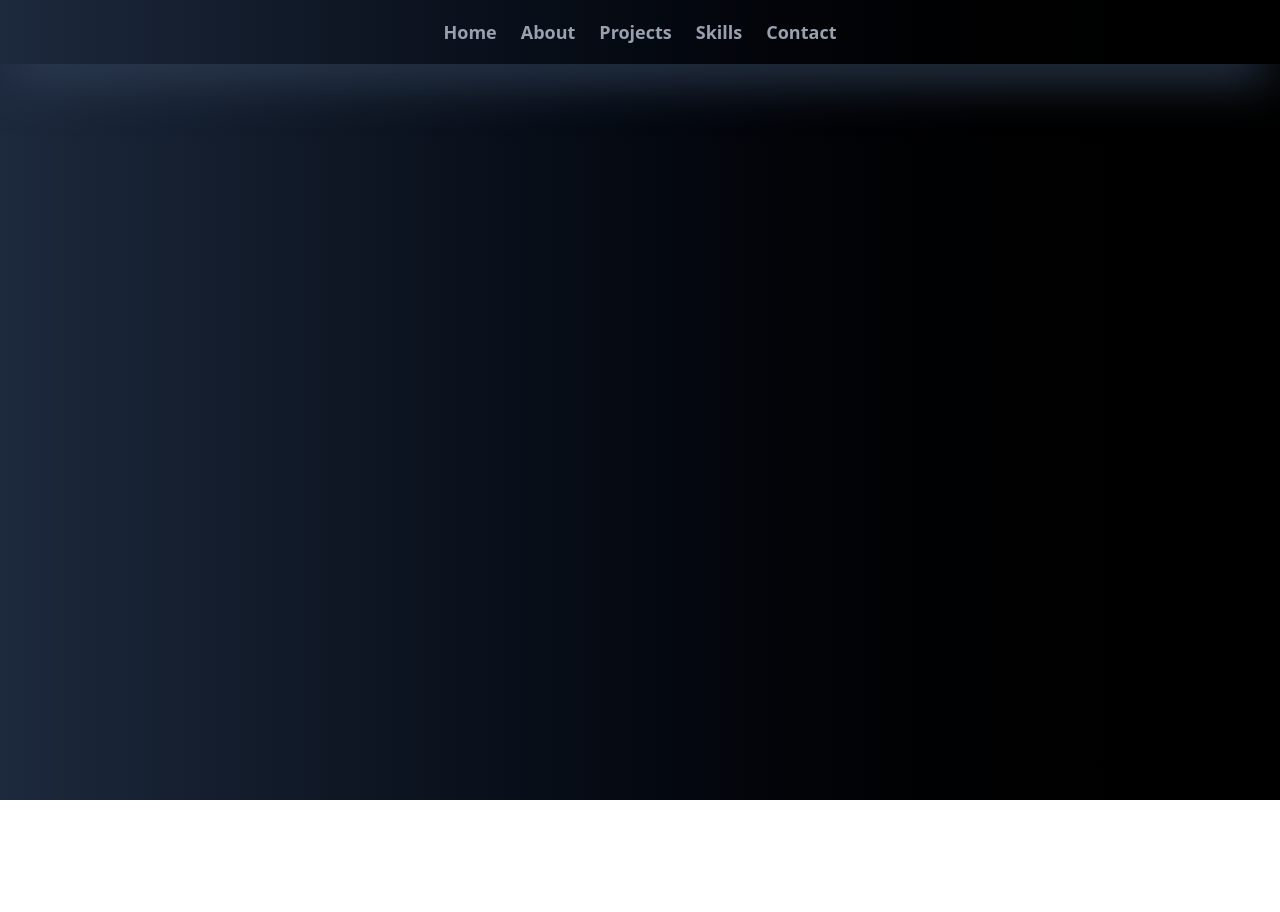
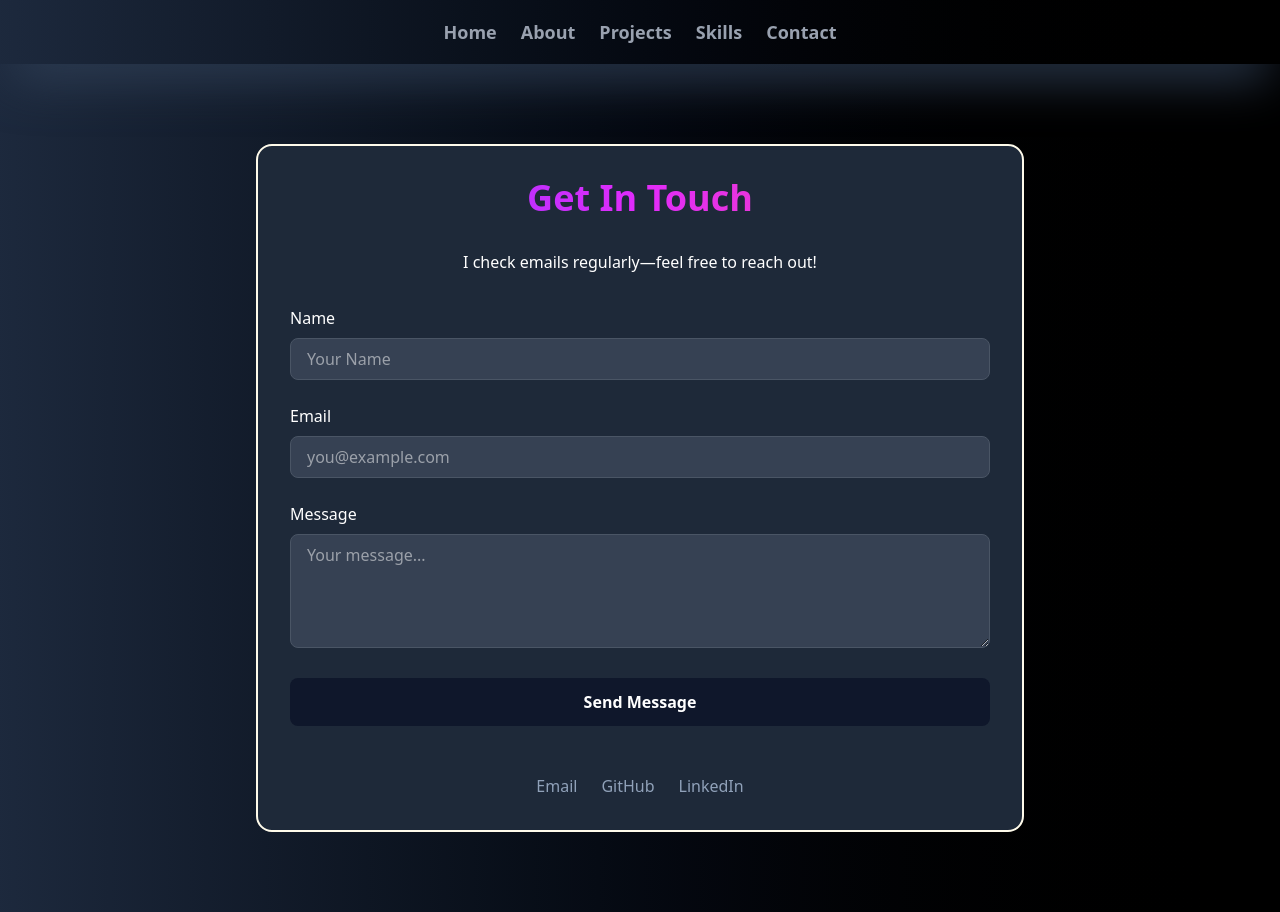
Before and after one commit to itsishant/Ishant-Portfolio-, a React (Vite) app: page /contactMe in a window 1280 px wide. Before the commit the page ends 800 px from the top, so only its background shows below. Built offline with nearby package versions, Linux system fonts and the light colour scheme.

Commit message:
add contact

```diff
--- a/src/App.jsx
+++ b/src/App.jsx
@@ -4,6 +4,7 @@
 import { Home } from "./Components/Home";
 import { About } from "./Components/About";
 import { Skills } from "./Components/Skills";
+import { Contact } from "./Components/Contact";
 
 export const App = () => {
   return (
@@ -15,6 +16,7 @@
             <Route path="/" element={<Home />} />
             <Route path="/aboutMe" element={<About />} />
             <Route path="/my-skills" element={<Skills />} />
+            <Route path="/contactMe" element={<Contact />} />
           </Routes>
         </div>
       </Router>
--- /dev/null
+++ b/src/Components/Contact.jsx
@@ -0,0 +1,84 @@
+export const Contact = () => {
+    return (
+      <section id="contact" className=" py-20 px-4">
+        <div className="max-w-3xl mx-auto bg-gray-800 border-2 border-amber-50 rounded-2xl p-8 space-y-8">
+          {/* Header */}
+          <h2 className="text-4xl font-bold text-center bg-gradient-to-r from-violet-600 via-fuchsia-500 to-pink-500 bg-clip-text text-transparent">
+            Get In Touch
+          </h2>
+          <p className="text-white text-center">
+            I check emails regularly—feel free to reach out!
+          </p>
+
+          {/* Contact Form */}
+          <form className="space-y-6">
+            <div>
+              <label className="block text-white mb-2" htmlFor="name">
+                Name
+              </label>
+              <input
+                id="name"
+                type="text"
+                placeholder="Your Name"
+                className="w-full px-4 py-2 rounded-lg bg-gray-700 text-white border border-gray-600 focus:outline-none focus:ring-2 focus:ring-slate-500"
+              />
+            </div>
+            <div>
+              <label className="block text-white mb-2" htmlFor="email">
+                Email
+              </label>
+              <input
+                id="email"
+                type="email"
+                placeholder="you@example.com"
+                className="w-full px-4 py-2 rounded-lg bg-gray-700 text-white border border-gray-600 focus:outline-none focus:ring-2 focus:ring-slate-500"
+              />
+            </div>
+            <div>
+              <label className="block text-white mb-2" htmlFor="message">
+                Message
+              </label>
+              <textarea
+                id="message"
+                rows="4"
+                placeholder="Your message..."
+                className="w-full px-4 py-2 rounded-lg bg-gray-700 text-white border border-gray-600 focus:outline-none focus:ring-2 focus:ring-slate-500"
+              ></textarea>
+            </div>
+            <button
+              type="submit"
+              className="w-full py-3  bg-slate-900 hover:bg-slate-500 text-white font-bold rounded-lg transition"
+            >
+              Send Message
+            </button>
+          </form>
+
+          {/* Social Links */}
+          <div className="flex justify-center space-x-6 pt-4">
+            <a
+              href="mailto:modakmania@gmail.com"
+              className="text-slate-400 hover:text-white"
+            >
+              Email
+            </a>
+            <a
+              href="https://github.com/itsishant"
+              target="_blank"
+              rel="noopener"
+              className="text-slate-400 hover:text-white"
+            >
+              GitHub
+            </a>
+            <a
+              href="https://linkedin.com/in/ishant-gupta-652585328"
+              target="_blank"
+              rel="noopener"
+              className="text-slate-400 hover:text-white"
+            >
+              LinkedIn
+            </a>
+          </div>
+        </div>
+      </section>
+  );
+  }
```
